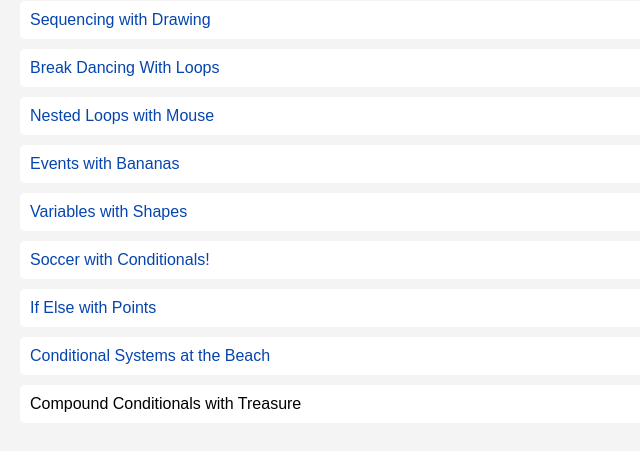
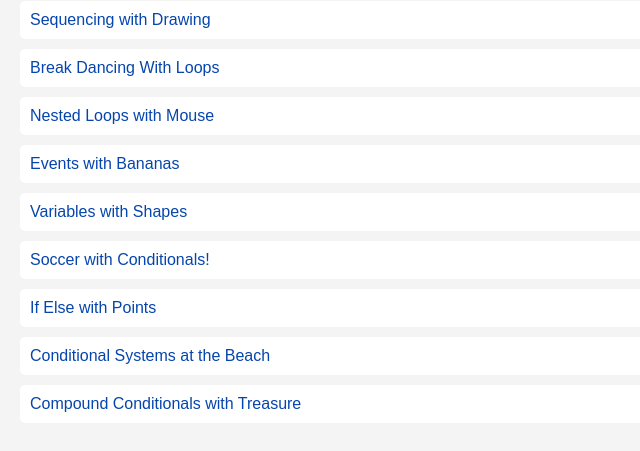
Before and after one commit to nparimoo13/Videos-Website, a plain HTML site: page index.html in a window 1280 px wide. Shown: the part 79-530 px from the top of the page, without its empty margins (0-640 px from the left). Drawn offline with Linux system fonts and the light colour scheme.

Commit message:
Update index.html

```diff
--- a/index.html
+++ b/index.html
@@ -43,7 +43,7 @@
         <li><a href="https://www.youtube.com/watch?v=nikHhrS_0YY" target="_blank">Soccer with Conditionals!</a></li>
         <li><a href="https://www.youtube.com/watch?v=xFw6M7zELNs" target="_blank">If Else with Points</a></li>
         <li><a href="https://www.youtube.com/watch?v=5p0g_XuLzrk" target="_blank">Conditional Systems at the Beach</a></li>
-        <li><a href="https://www.youtube.com/watch?v=HCC9CWxbotI" target="_blank"></a>Compound Conditionals with Treasure</li>
+        <li><a href="https://www.youtube.com/watch?v=HCC9CWxbotI" target="_blank">Compound Conditionals with Treasure</a></li>
 <!--         <li><a href="https://www.youtube.com/watch?v=GXfbwn_eywU" target="_blank">Conditional loops with a soccer ball</a></li>
         <li><a href="https://www.youtube.com/watch?v=6lDcBd--egw" target="_blank">Conditional Statements with archery</a></li>
         <li><a href="https://www.youtube.com/watch?v=gwtQPaLfzxM" target="_blank">Nested Conditionals with Penguin</a></li>
```
